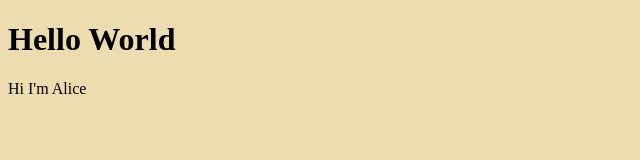
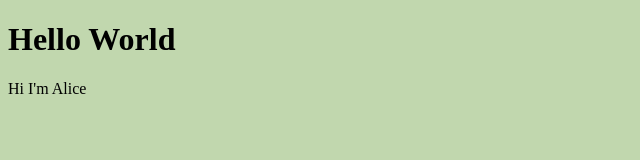
Before and after one commit to alicepontee/alicepontee.github.io, a plain HTML site: page index.html in a window 1280 px wide. Shown: the whole page, without its empty margins (0-640 px from the left). Drawn offline with Linux system fonts and the light colour scheme.

Commit message:
Update index.html

```diff
--- a/index.html
+++ b/index.html
@@ -1,6 +1,6 @@
 <!DOCTYPE html>
 <html>
-<body style="background-color: rgb(236, 220, 176);">
+<body style="background-color: rgb(193, 215, 174);">
 <h1>Hello World</h1>
 <p>Hi I'm Alice</p>
 </body>
```
